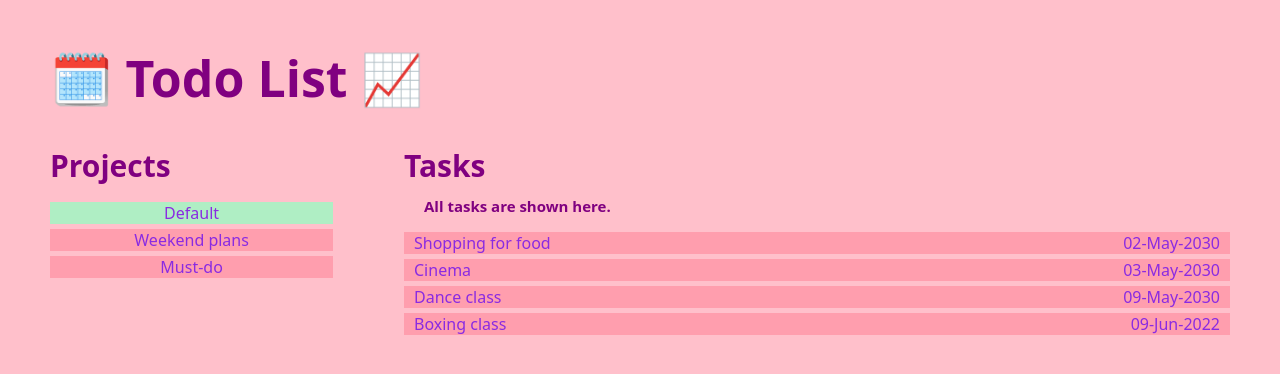
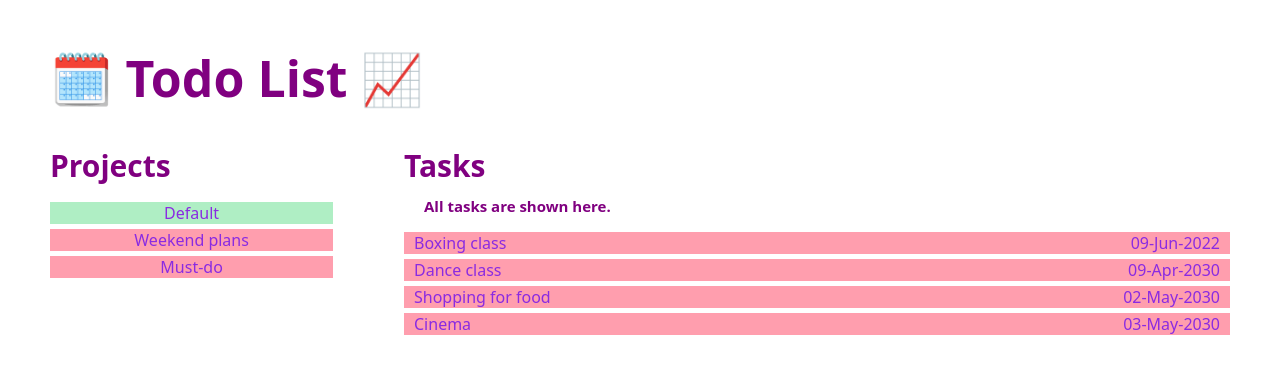
Before and after one commit to AnyueWang/odin_todo_list, a website built with webpack: page src/index.html in a window 1280 px wide. Built offline with nearby package versions, Linux system fonts and the light colour scheme; a web font is replaced by a local one.

Commit message:
sort todos based on due date

```diff
--- a/src/data/data.js
+++ b/src/data/data.js
@@ -24,7 +24,7 @@ const todos = [
     },
     {
         "title": "Dance class",
-        "date": "09-05-2030",
+        "date": "09-04-2030",
         "project": "Weekend plans",
         "description": "Learning something new",
         "priority": 4
--- a/src/index.js
+++ b/src/index.js
@@ -66,7 +66,7 @@ function displayTargetTodo() {
                 titleProject.textContent = `Project:`
                 collapse.appendChild(titleProject)
                 const detailProject = document.createElement('p')
-                detailProject.textContent = todo.project?todo.project.title:''
+                detailProject.textContent = todo.project ? todo.project.title : ''
                 collapse.appendChild(detailProject)
                 const titleDescription = document.createElement('p')
                 titleDescription.textContent = `Description:`
@@ -91,10 +91,10 @@ function displayTargetTodo() {
                         detailChecklist.appendChild(liItem)
                     })
                     collapse.appendChild(detailChecklist)
-                } else{
-                const detailChecklist = document.createElement('p')
-                detailChecklist.textContent = '(none)'
-                collapse.appendChild(detailChecklist)
+                } else {
+                    const detailChecklist = document.createElement('p')
+                    detailChecklist.textContent = '(none)'
+                    collapse.appendChild(detailChecklist)
                 }
 
                 eachBtn.parentElement.appendChild(collapse)
@@ -106,7 +106,9 @@ function displayTargetTodo() {
 
 function displayRelatedTodos(project) {
     ulTodos.replaceChildren()
-    helper.getTodosByProject(project).forEach(eachTodo => {
+    const todos = helper.getTodosByProject(project)
+    const todosOrderedByTime = todos.sort((a, b) => compareAsc(a.dueDate, b.dueDate))
+    todosOrderedByTime.forEach(eachTodo => {
         const newLi = document.createElement("li")
         const newBtn = document.createElement('div')
         const title = document.createElement('div')
--- a/src/styles.css
+++ b/src/styles.css
@@ -9,7 +9,7 @@
     --font-family: 'MyFont', system-ui, -apple-system, BlinkMacSystemFont, 'Segoe UI', Roboto, Oxygen, Ubuntu, Cantarell, 'Open Sans', 'Helvetica Neue', sans-serif;
     --heading-color: purple;
     --titles-color: blueviolet;
-    --backgound-color: pink;
+    --backgound-color: none;
     --list-background-color: rgb(255, 158, 174);
     --hover-color: red;
     --hover-background-color: paleturquoise;
@@ -132,12 +132,12 @@ a {
 .task-details p {
     color: var(--details-color);
     margin: 5px;
-    font-size: 12px;
+    font-size: 16px;
 }
 
 .task-details ol {
     color: var(--details-color);
-    font-size: 12px;
+    font-size: 16px;
     margin: 5px;
     padding: 0;
     padding-left: 20px;
```
